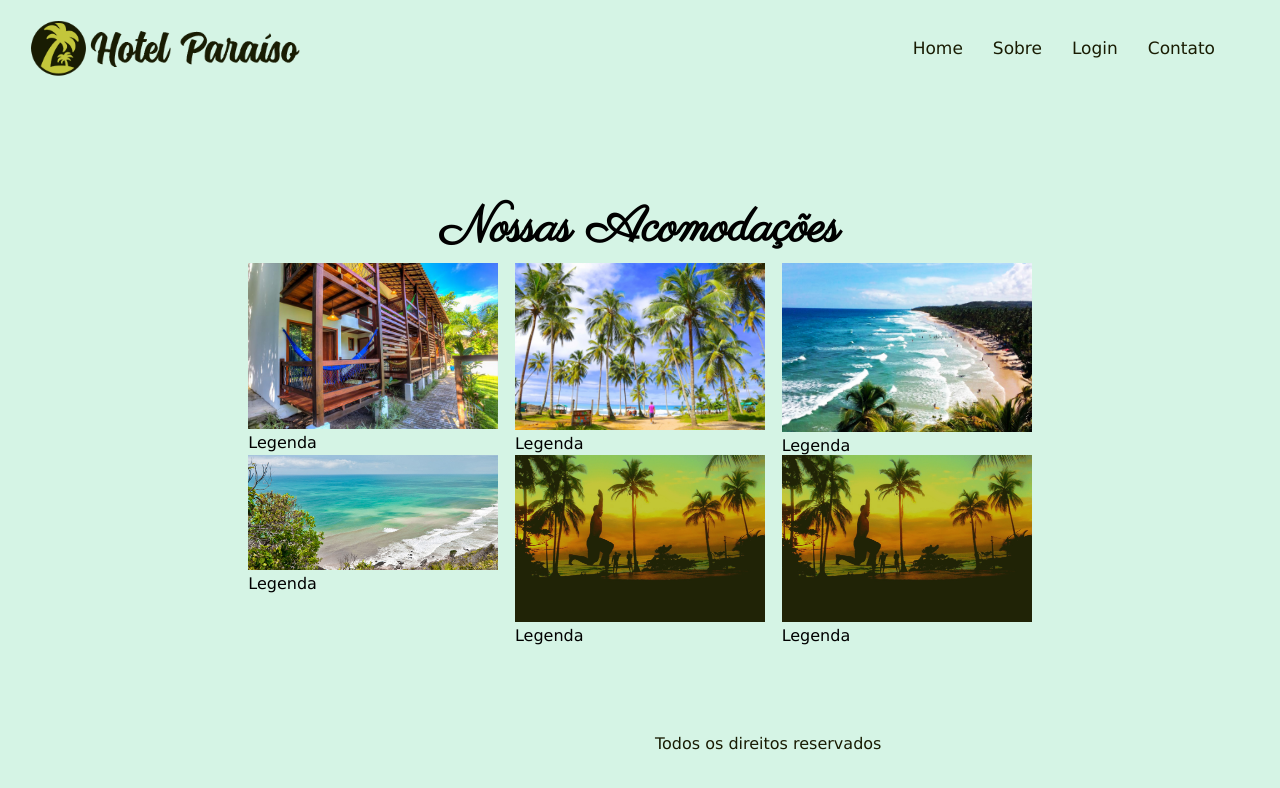
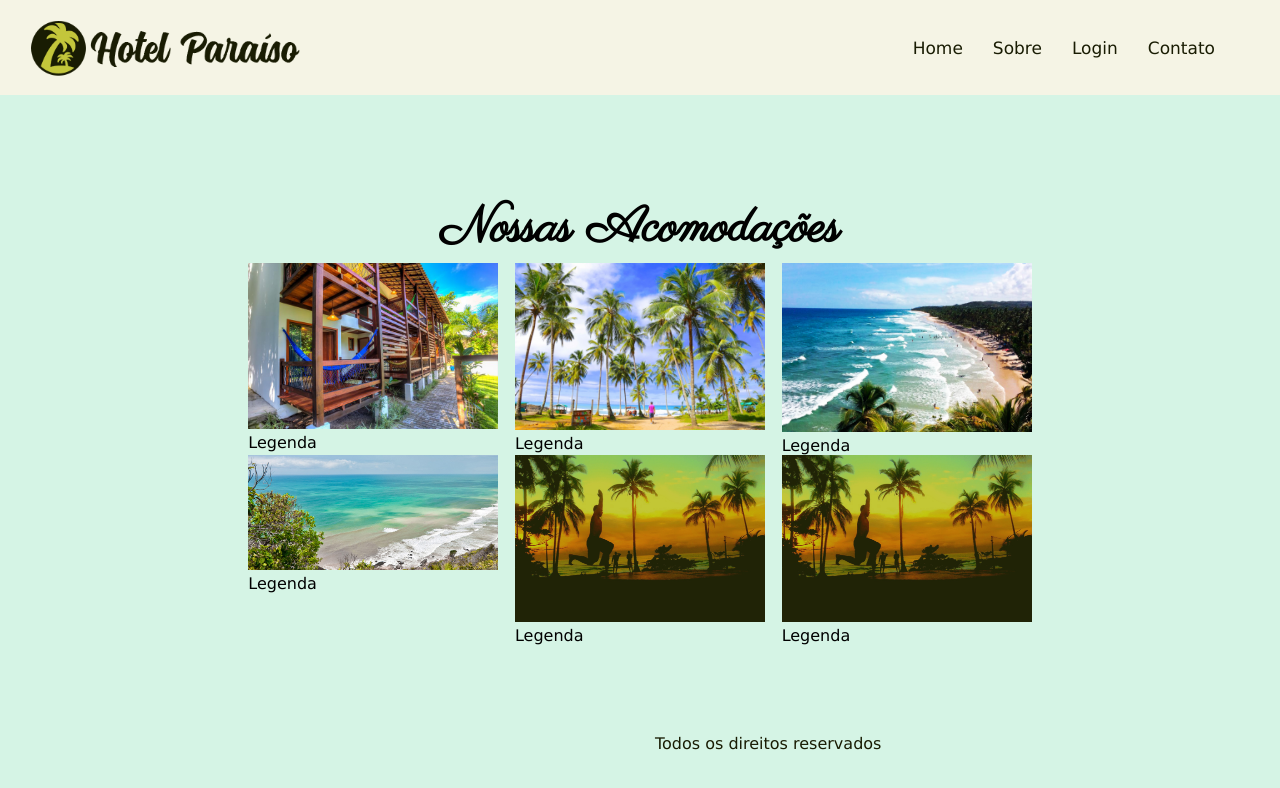
Before and after one commit to Lanaaa22/ProgWeb3, a plain HTML site: page hotelparaiso.html in a window 1280 px wide. Drawn offline with Linux system fonts and the light colour scheme.

Commit message:
Update hotelparaiso.css

```diff
--- a/hotelparaiso.css
+++ b/hotelparaiso.css
@@ -38,7 +38,7 @@ ul, il {
 }
 
 nav {
-    background-color: #D5F4E5 ;
+    background-color: #F5F4E5 ;
     padding: 10px 60px;
     display: flex;
     justify-content: space-between;
```
